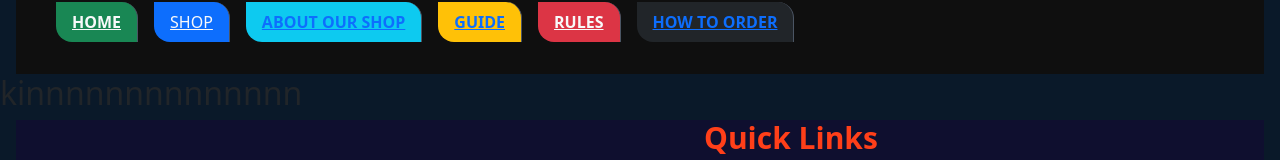
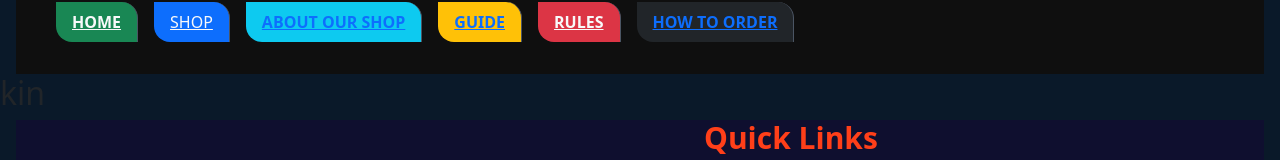
Before and after one commit to Kincaid-kroos/Leslie-Shop, a React (Vite) app in the folder lesshop/: page /guide in a window 1280 px wide. Shown: the part 132-292 px from the top of the page. Built offline with nearby package versions, Linux system fonts and the light colour scheme.

Commit message:
updates on order

```diff
--- a/lesshop/src/Components/Pages/Homepages/guide.jsx
+++ b/lesshop/src/Components/Pages/Homepages/guide.jsx
@@ -2,7 +2,7 @@
 
 const Guide = () => {
   return (
-    <div><h2>kinnnnnnnnnnnnnn</h2></div>
+    <div><h2>kin</h2></div>
   )
 }
 
```
